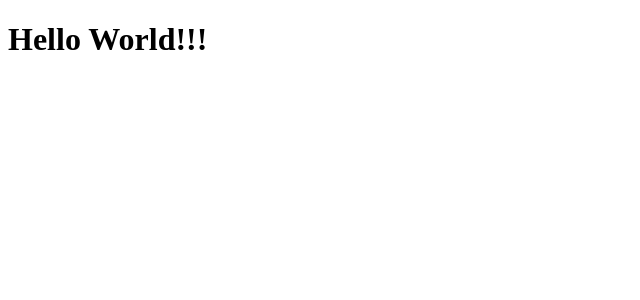
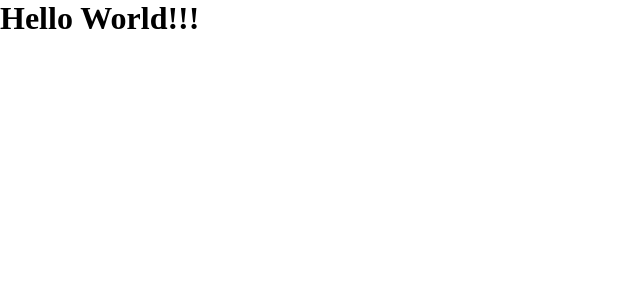
Before and after one commit to Xar0P/GithubExplorer, a React app: page / in a window 1280 px wide. Shown: the top 300 px of the page, without its empty margins (0-640 px from the left). Built offline with nearby package versions, Linux system fonts and the light colour scheme.

Commit message:
rule styles css

```diff
--- a/package.json
+++ b/package.json
@@ -18,7 +18,9 @@
     "@babel/preset-react": "^7.14.5",
     "babel-loader": "^8.2.2",
     "cross-env": "^7.0.3",
+    "css-loader": "^6.3.0",
     "html-webpack-plugin": "^5.3.2",
+    "style-loader": "^3.2.1",
     "webpack": "^5.53.0",
     "webpack-cli": "^4.8.0",
     "webpack-dev-server": "^4.2.1"
--- a/src/App.jsx
+++ b/src/App.jsx
@@ -1,3 +1,5 @@
+import './styles/global.css'
+
 export function App() {
     return <h1>Hello World!!!</h1>
 }
--- /dev/null
+++ b/src/styles/global.css
@@ -0,0 +1,9 @@
+* {
+    margin: 0;
+    padding: 0;
+    box-sizing: border-box;
+}
+
+body {
+    font: Arial, Helvetica, sans-serif;
+}
--- a/webpack.config.js
+++ b/webpack.config.js
@@ -30,7 +30,15 @@
                 test: /\.js?x$/,
                 exclude: /node_modules/,
                 use: 'babel-loader'
-            }
+            },
+            {
+                test: /\.css$/,
+                exclude: /node_modules/,
+                use: [
+                    'style-loader',
+                    'css-loader'
+                ]
+            },
         ],
     }
 };
```
Also changed, not shown: 1 other file (tests, documents, lock files or other folders).
